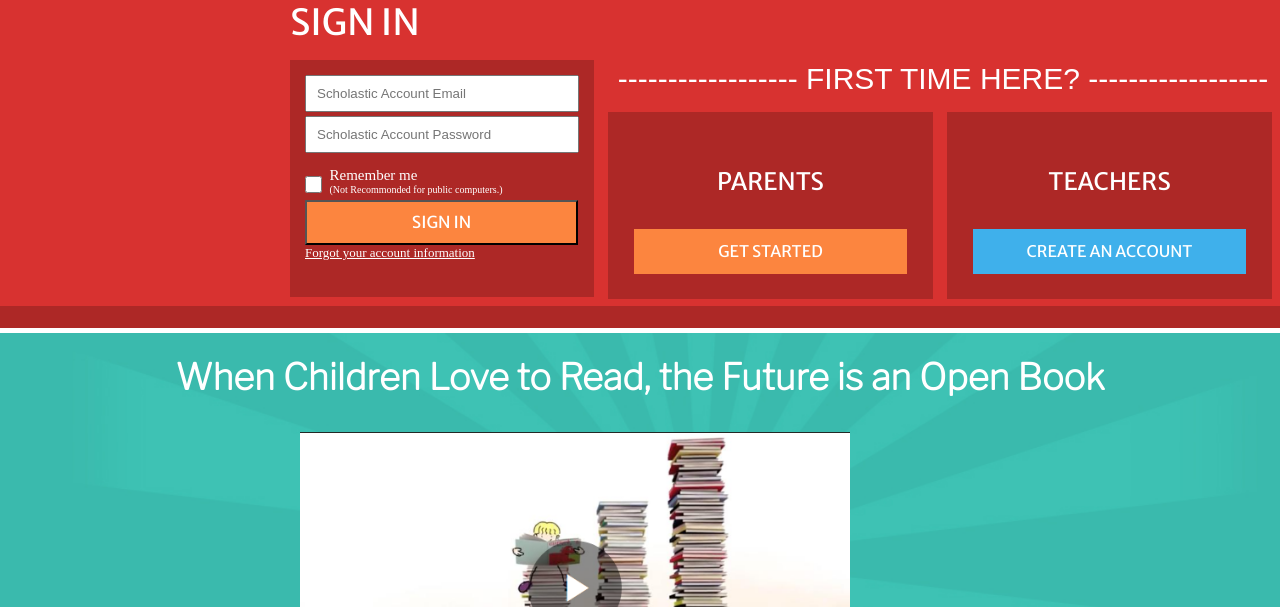
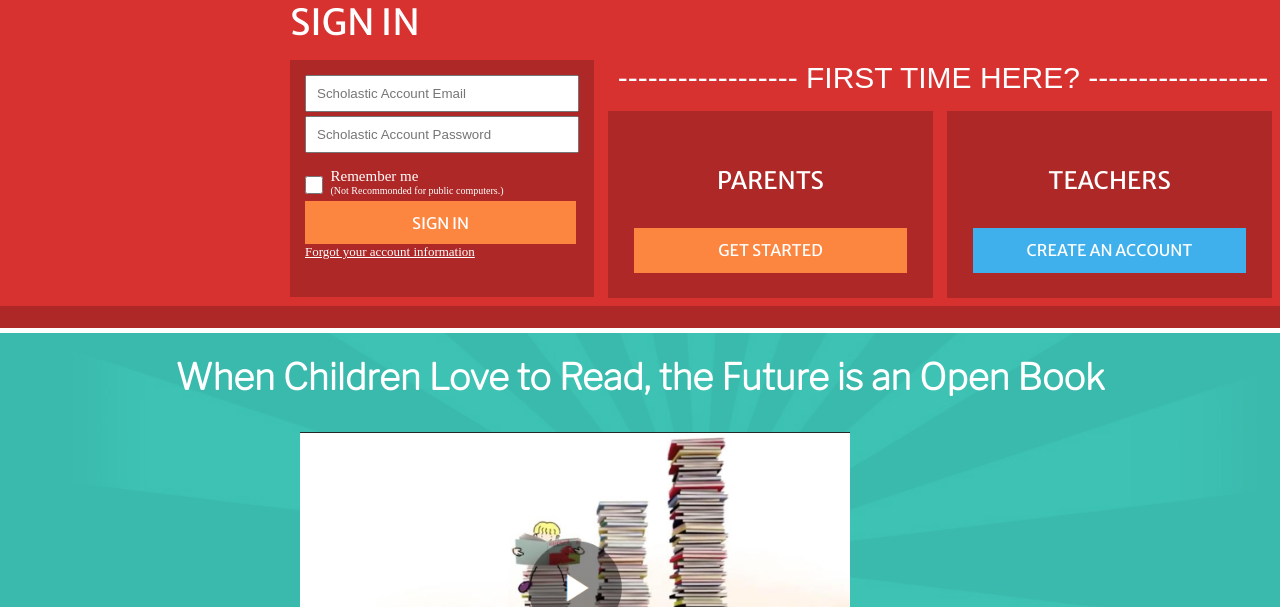
Before and after one commit to avijit-2001/replica, a plain HTML site: page index.html in a window 1280 px wide. Shown: the part 193-800 px from the top of the page. Drawn offline with nearby package versions, Linux system fonts and the light colour scheme.

Commit message:
Update style.css

```diff
--- a/css/style.css
+++ b/css/style.css
@@ -60,8 +60,8 @@
 	margin: 13px 0 15px;
 }
 .tm-check{
-	width: 17px;
-	height: 17px;
+	width: 18px;
+	height: 18px;
 }
 .h2-title{
 	color: #d83230;
@@ -390,17 +390,19 @@
 }
 .submit{
 	margin-left: 15px;
-	height: 45px;width:273px;
+	height: 43px;width:271px;
 	background-color:#FC853F;
 	color: white;
 	font-family: 'Merriweather Sans', sans-serif;
-	font-size: .55em;
+	font-size: .53em;
+	border: 2px solid #FC853F;
 }
 .submit:hover{
-	background-color: #608a00;
+	background-color: #fd7424;
+	border: 2px solid  #fd7424;
 }
 .middle-create-link:hover{
-	background-color: #608a00;
+	background-color: #fd7424;
 }
 .middle-create-link-1:hover{
 	background-color: #3197DB;
```
